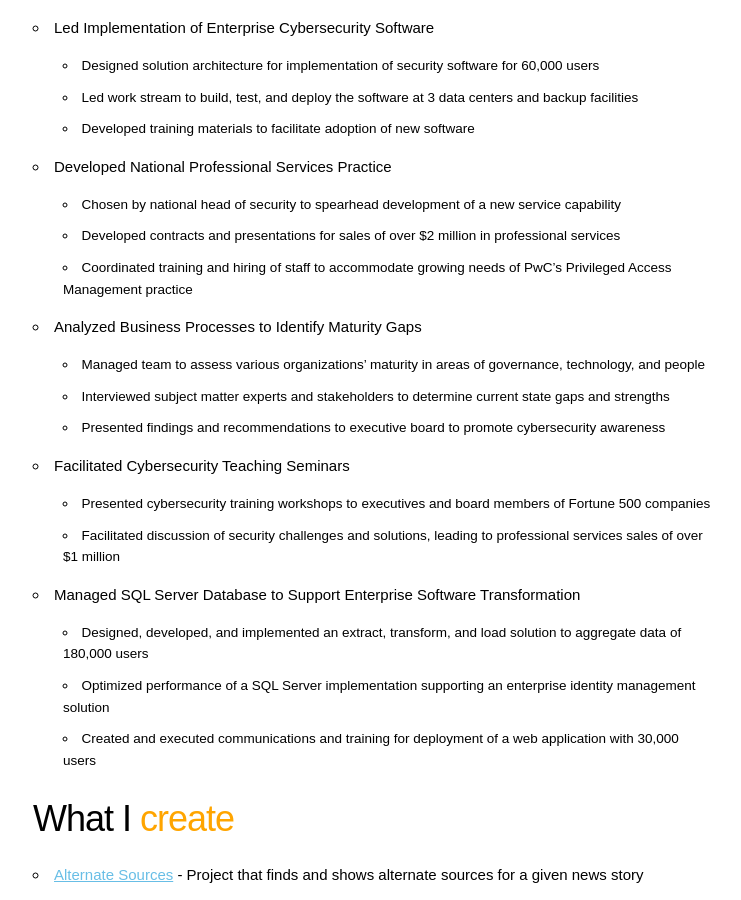
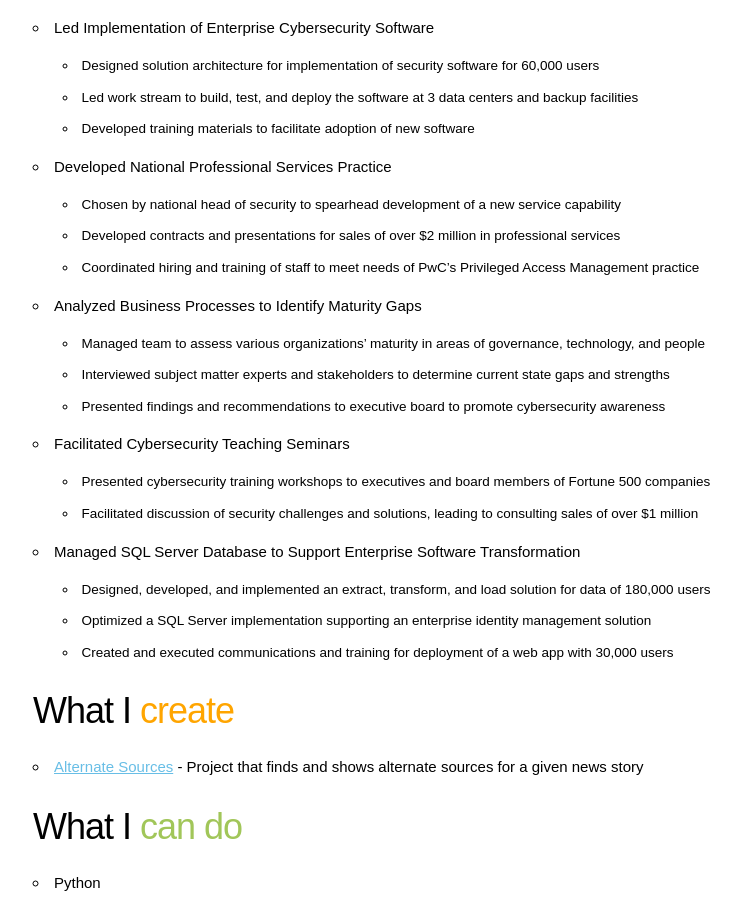
Before and after one commit to philiplebo/philiplebo.github.io, a Jekyll site: the page built from index.md, in a window 1280 px wide and 900 px high, scrolled down 730 px. Shown: the whole window, without its empty margins (267-1008 px from the left). Built offline with Jekyll 4.4.1, drawn with Linux system fonts in a browser that asks for light colours.

Commit message:
Shorten some lines so theres no overflow

```diff
--- a/index.md
+++ b/index.md
@@ -22,18 +22,18 @@ Projects include:
 * Developed National Professional Services Practice
     * Chosen by national head of security to spearhead development of a new service capability
     * Developed contracts and presentations for sales of over $2 million in professional services
-    * Coordinated training and hiring of staff to accommodate growing needs of PwC’s Privileged Access Management practice
+    * Coordinated hiring and training of staff to meet needs of PwC’s Privileged Access Management practice
 * Analyzed Business Processes to Identify Maturity Gaps
     * Managed team to assess various organizations’ maturity in areas of governance, technology, and people
     * Interviewed subject matter experts and stakeholders to determine current state gaps and strengths
     * Presented findings and recommendations to executive board to promote cybersecurity awareness
 * Facilitated Cybersecurity Teaching Seminars
     * Presented cybersecurity training workshops to executives and board members of Fortune 500 companies
-    * Facilitated discussion of security challenges and solutions, leading to professional services sales of over $1 million
+    * Facilitated discussion of security challenges and solutions, leading to consulting sales of over $1 million
 * Managed SQL Server Database to Support Enterprise Software Transformation
-    * Designed, developed, and implemented an extract, transform, and load solution to aggregate data of 180,000 users
-    * Optimized performance of a SQL Server implementation supporting an enterprise identity management solution
-    * Created and executed communications and training for deployment of a web application with 30,000 users
+    * Designed, developed, and implemented an extract, transform, and load solution for data of 180,000 users
+    * Optimized a SQL Server implementation supporting an enterprise identity management solution
+    * Created and executed communications and training for deployment of a web app with 30,000 users
 
 ### What I <span style="color: orange">create</span>
 * [Alternate Sources](https://as.philiplebo.com) - Project that finds and shows alternate sources for a given news story
```
